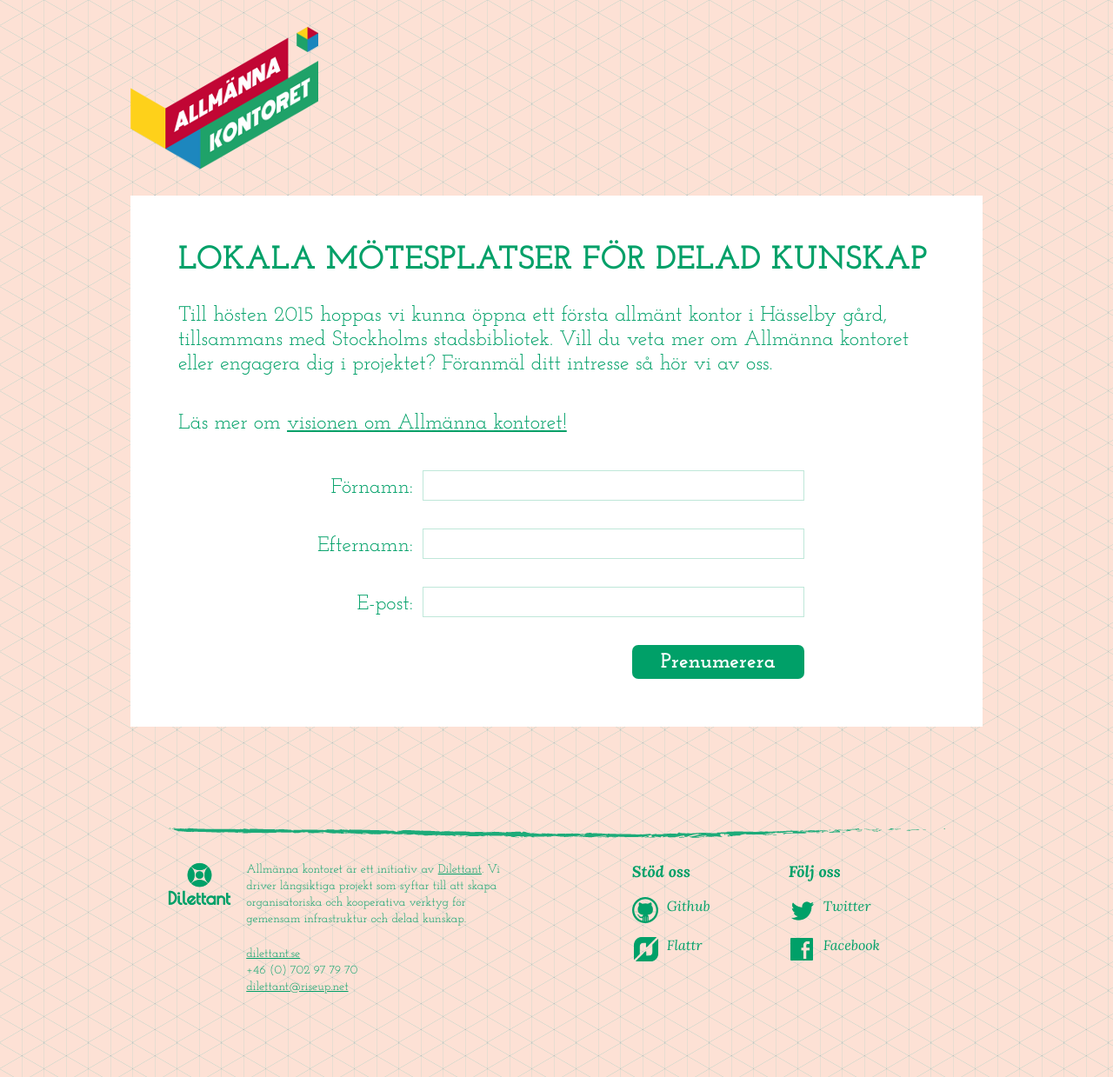
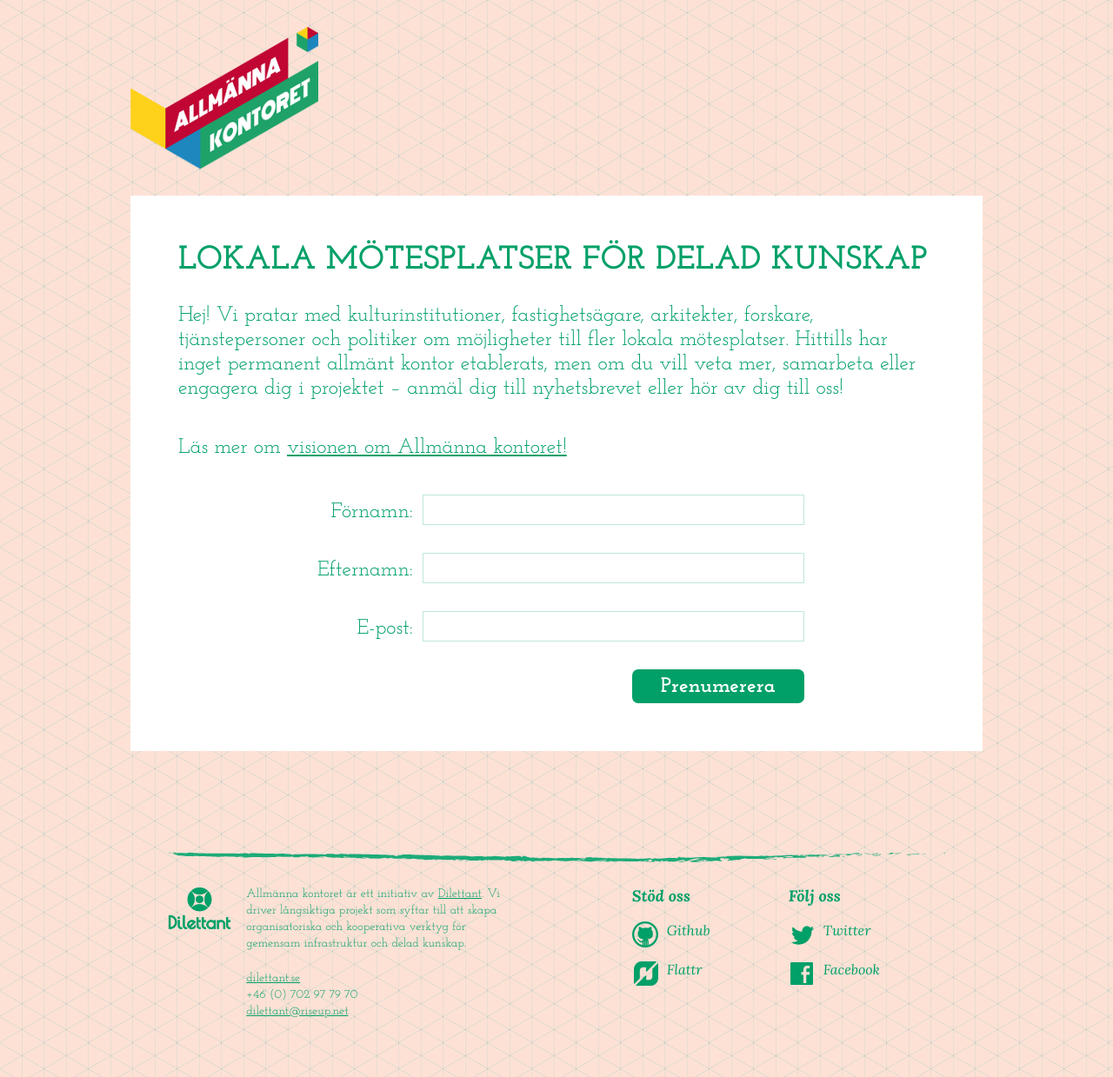
Before and after one commit to dilettant/allmannakontoret, a Jekyll site: the page built from index.md, in a window 1280 px wide. Shown: the whole page at 87% size. Built offline with Jekyll 4.4.1, drawn with Linux system fonts in a browser that asks for light colours; comment, search, counter and statistics services are not loaded.

Commit message:
Update index.md

```diff
--- a/index.md
+++ b/index.md
@@ -11,6 +11,6 @@ category: index
 
 ##Lokala mötesplatser för delad kunskap
 
-Till hösten 2015 hoppas vi kunna öppna ett första allmänt kontor i Hässelby gård, tillsammans med Stockholms stadsbibliotek. Vill du veta mer om Allmänna kontoret eller engagera dig i projektet? Föranmäl ditt intresse så hör vi av oss.
+Hej! Vi pratar med kulturinstitutioner, fastighetsägare, arkitekter, forskare, tjänstepersoner och politiker om möjligheter till fler lokala mötesplatser. Hittills har inget permanent allmänt kontor etablerats, men om du vill veta mer, samarbeta eller engagera dig i projektet – anmäl dig till nyhetsbrevet eller hör av dig till oss!
 
 Läs mer om [visionen om Allmänna kontoret!](http://allmannakontoret.se/hem.html)
```
